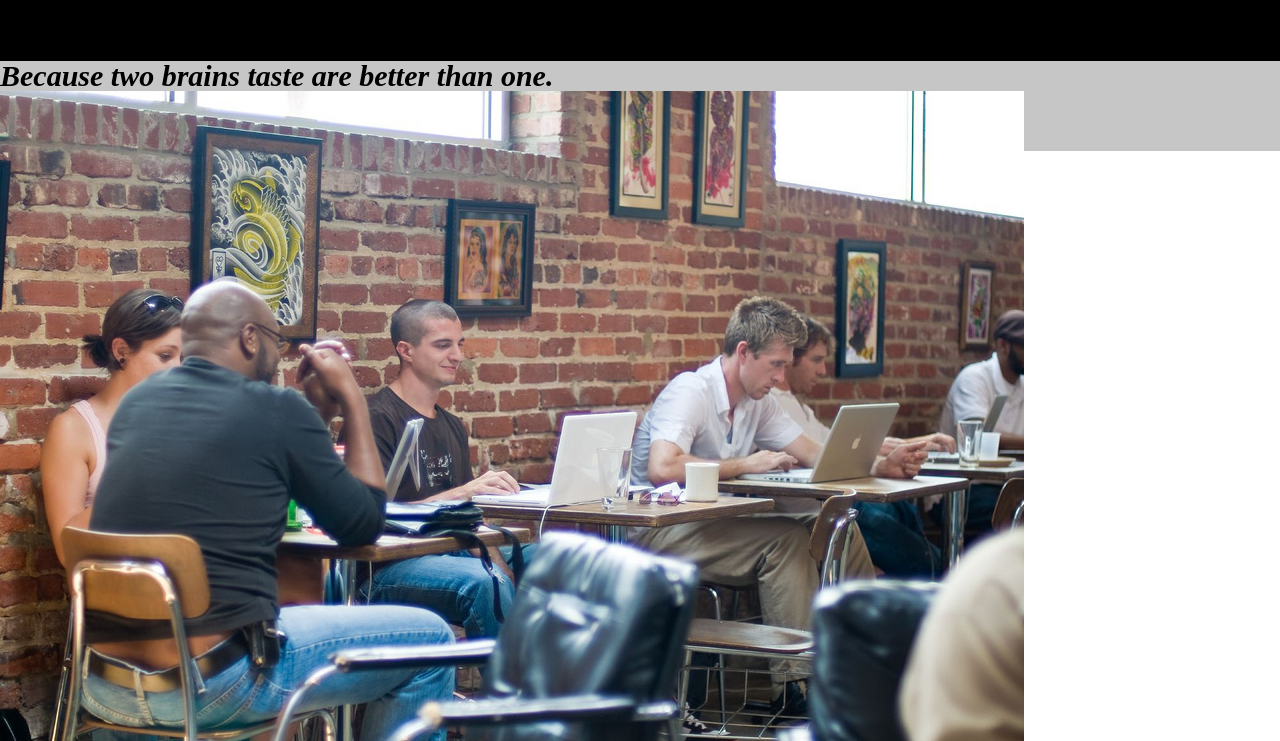
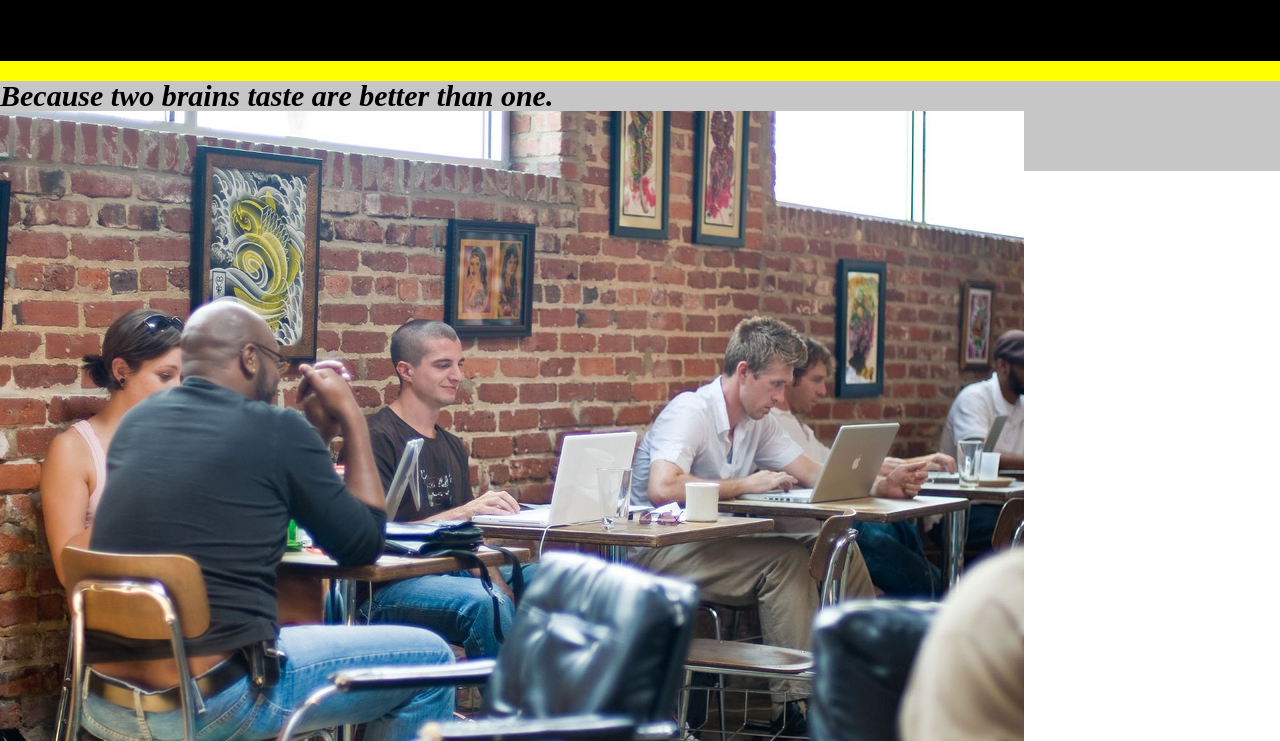
Before and after one commit to adamucho/startup-matchmaker, a plain HTML site: page index.html in a window 1280 px wide. Shown: the part 59-800 px from the top of the page. Drawn offline with nearby package versions, Linux system fonts and the light colour scheme.

Commit message:
adds css selectors for elements
* created css before reaching section regarding commiting to git

```diff
--- a/css/style.css
+++ b/css/style.css
@@ -1,6 +1,8 @@
 /*font-family: 'Oswald', sans-serif;
 font-family: 'Merriweather', serif;
 font-family: 'Source Sans Pro', sans-serif;*/
+
+
 
 .header_nav{
 
@@ -16,11 +18,11 @@ font-family: 'Source Sans Pro', sans-serif;*/
 
 }
 
-/*.line_break{
+.line_break{
 	background-color: yellow;
 	height: 5px;
 	padding-top:20px;
-}*/
+}
 
 #slogan{
 	background:#C6C6C6;
```
